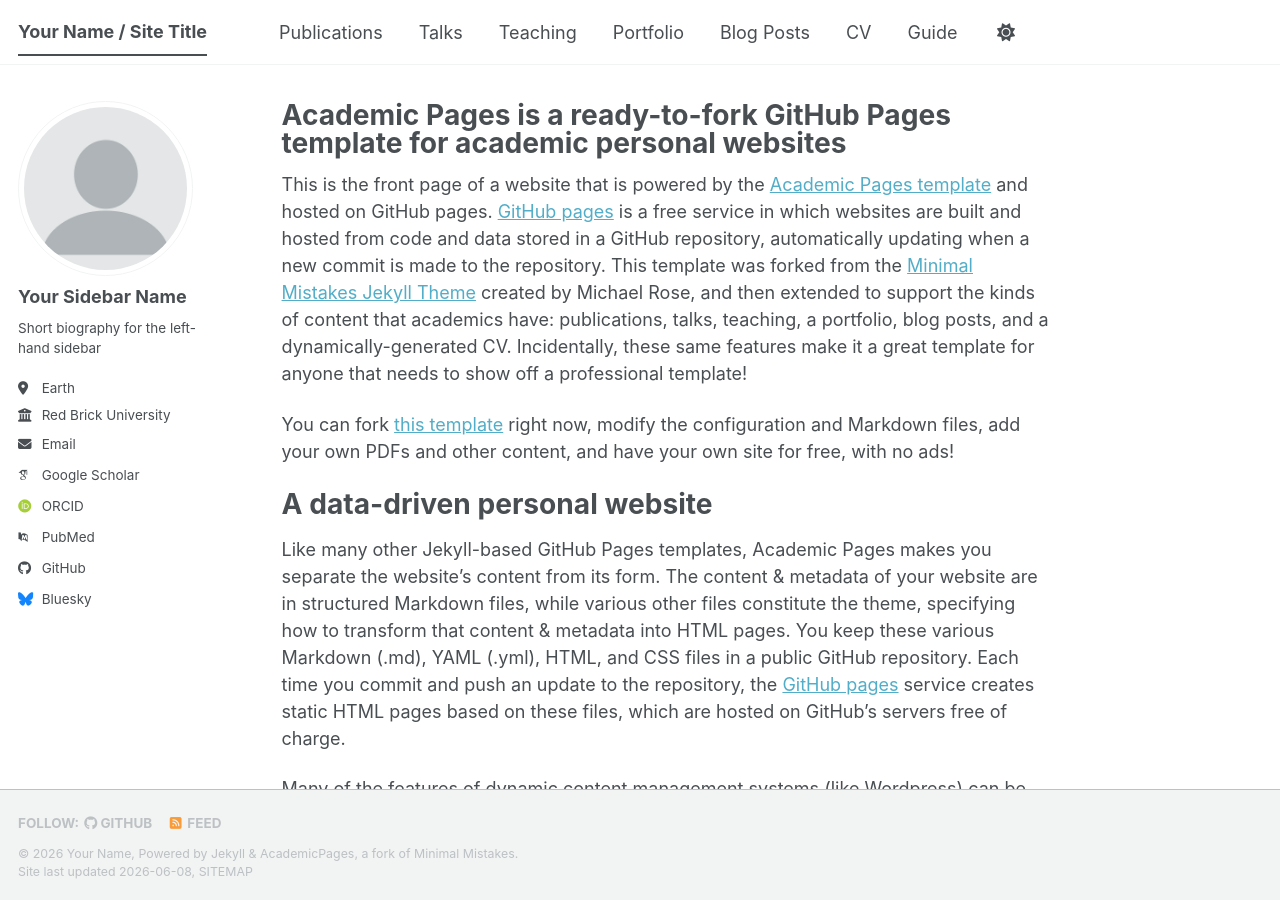
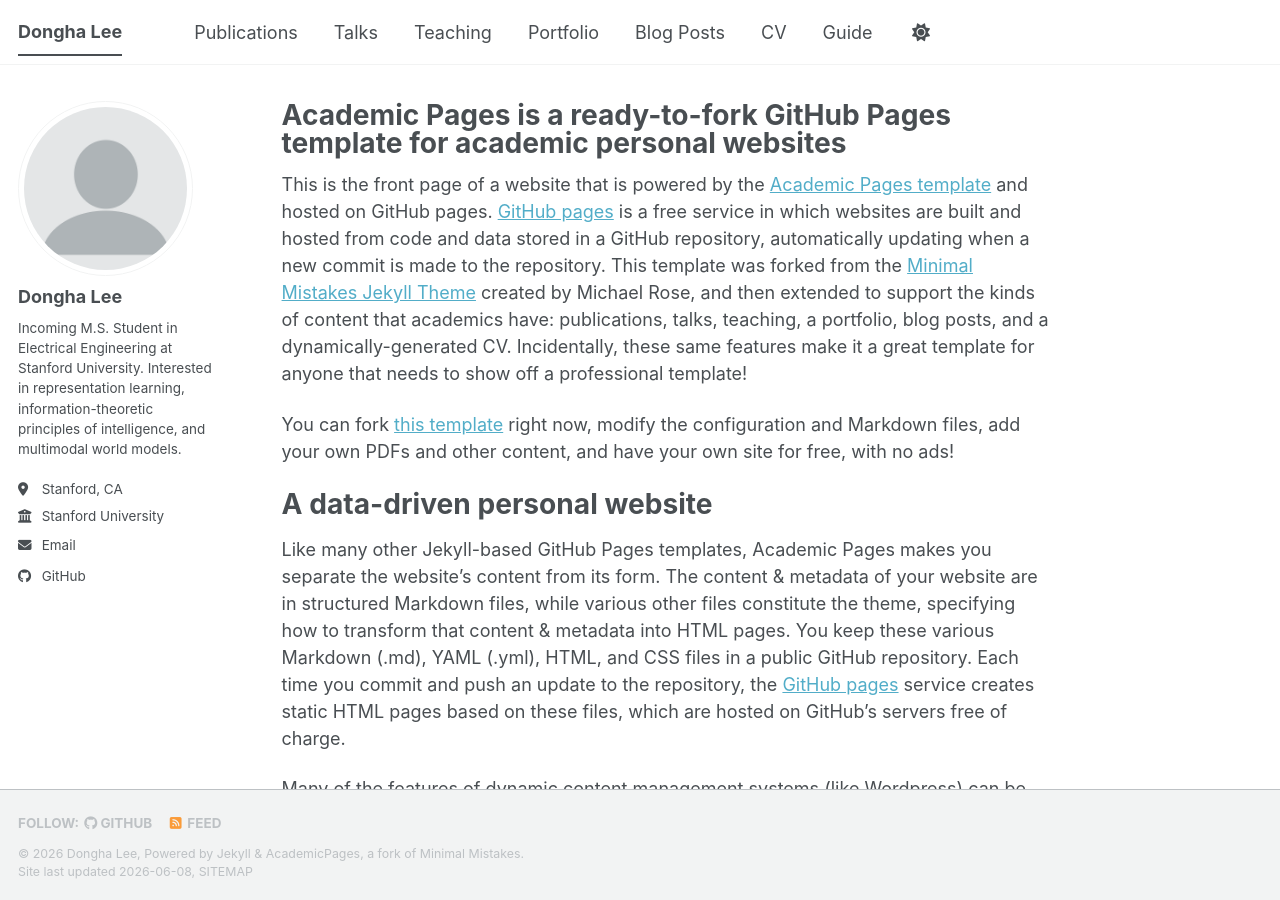
Before and after one commit to lee-research/lee-research.github.io, a Jekyll site: the page built from _pages/about.md, in a window 1280 px wide and 900 px high. Built offline with Jekyll 4.4.1, drawn with Linux system fonts in a browser that asks for light colours; some web fonts are replaced; a script bundle is joined from its source files by our own code; library files that are not in the unit come from our copies.

Commit message:
Update _config.yml

```diff
--- a/_config.yml
+++ b/_config.yml
@@ -9,39 +9,36 @@
 # Basic Site Settings
 locale                   : "en-US"
 site_theme               : "default" # The available themes options are "default", "air", "sunrise", "mint", "dirt" and "contrast"
-title                    : "Your Name / Site Title"
+title                    : "Dongha Lee"
 title_separator          : "-"
-name                     : &name "Your Name"
-description              : &description "Your Name's academic portfolio"   # Update this with a general description of your site, this is the default if not overridden by a page
-url                      : https://academicpages.github.io # The base hostname & protocol for your site e.g. "https://[your GitHub username].github.io",
+name                     : &name "Dongha Lee"
+description              : &description "Personal academic website of Dongha Lee"
+url                      : https://lee-research.github.io # The base hostname & protocol for your site e.g. "https://[your GitHub username].github.io",
                                                            # or if you already have some other page hosted on Github then use "https://[your GitHub username].github.io/[Your Repo Name]"
 baseurl                  : "" # the subpath of your site, e.g. "/blog"
-repository               : "academicpages/academicpages.github.io"
+repository               : "lee-research/lee-research.github.io"
 
 # Site Author - The following control what appear as part of the author content on the side bar.
 #               If a field is blank the icon and link will not appear, otherwise it will be shown.
 #               Additional customization can be done by editing /_includes/author-profile.html
 author:
-  # Biographic information
   avatar           : "profile.png"
-  name             : "Your Sidebar Name"
-  pronouns         : # example: "she/her"
-  bio              : "Short biography for the left-hand sidebar"
-  location         : "Earth"
-  employer         : "Red Brick University"
-  uri              : # URL
-  email            : "none@example.org"
+  name             : "Dongha Lee"
+  bio: "Incoming M.S. Student in Electrical Engineering at Stanford University. Interested in representation learning, information-theoretic principles of intelligence, and multimodal world models." #내용 수정하기 Interested in representation learning, world models, and embodied spatial intelligence.
+  location         : "Stanford, CA"
+  employer         : "Stanford University"
+  email            : "dhalee@stanford.edu"
 
   # Academic websites
   academia         : # URL
   arxiv            : # URL - Update with the correct link to your profile
-  googlescholar    : "https://scholar.google.com/citations?user=PS_CX0AAAAAJ"
+  googlescholar    :
   inspire-hep      : # URL
   impactstory      : # URL
-  orcid            : "https://orcid.org/yourorcidurl"
+  orcid            :
   semantic         : # URL
   ssrn             : # URL
-  pubmed           : "https://www.ncbi.nlm.nih.gov/pubmed/?term=john+snow"
+  pubmed           :
   researchgate     : # URL
   scopus           : # URL
   zotero           : # URL
@@ -51,13 +48,13 @@ author:
   bitbucket        : # Username - Update with your username on the site
   codepen          : # Username
   dribbble         : # Username
-  github           : "academicpages"
+  github           : "lee-research"
   kaggle           : # Username
   stackoverflow    : # User number or user number and name (i.e., use "1" or "1/jeff-atwood")
 
   # Social media
   artstation       : # Username
-  bluesky          : "bsky.app" # Replace this with you Bluesky username
+  bluesky          : # Replace this with you Bluesky username
   facebook         : # Username
   flickr           : # Username
   foursquare       : # Username
```
